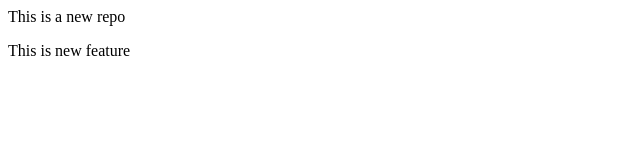
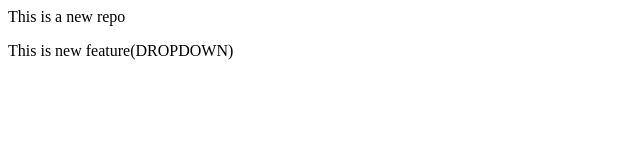
Before and after one commit to Sumanmaharana99/localRepo, a plain HTML site: page index.html in a window 1280 px wide. Shown: the whole page, without its empty margins (0-640 px from the left). Drawn offline with Linux system fonts and the light colour scheme.

```diff
--- a/index.html
+++ b/index.html
@@ -1,2 +1,2 @@
 <p>This is a new repo</p>
-<p>This is new feature</p>
+<p>This is new feature(DROPDOWN)</p>
```
